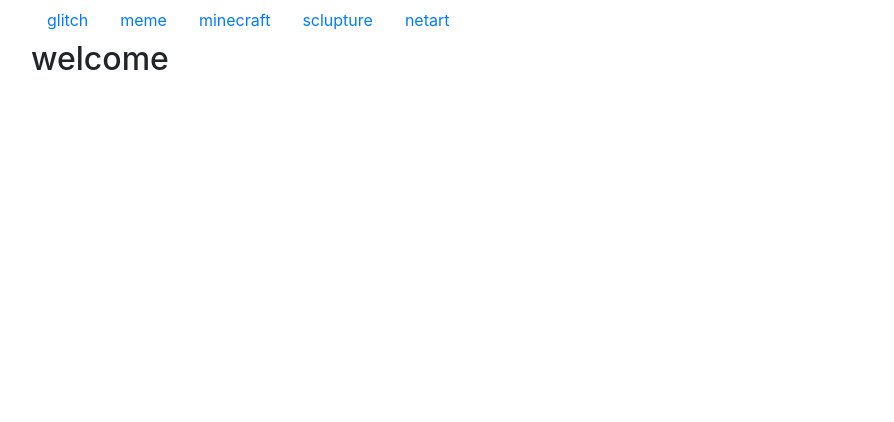
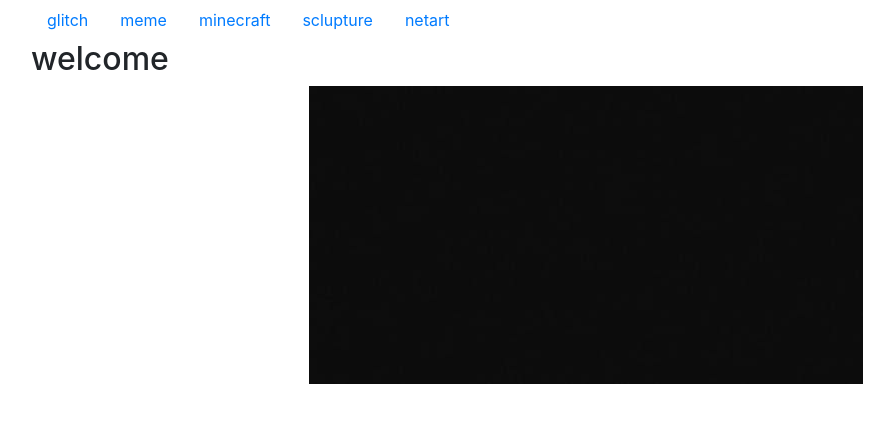
Before and after one commit to Nitayang/portfolio, a plain HTML site: page index.html in a window 1280 px wide. Shown: the whole page, without its empty margins (54-948 px from the left). Drawn offline with nearby package versions, Linux system fonts and the light colour scheme.

Commit message:
Add files via upload

```diff
--- a/index.html
+++ b/index.html
@@ -37,6 +37,7 @@
 </div>
 <div class="container">
 <h2>welcome</h2>
+	 <img src="images/black.jpeg" class="mx-auto d-block img-fluid" alt="Cinque Terre">
 </div>
 </body>
 </html>
```
Also changed, not shown: images/3D.jpg, images/black.jpeg (added).
